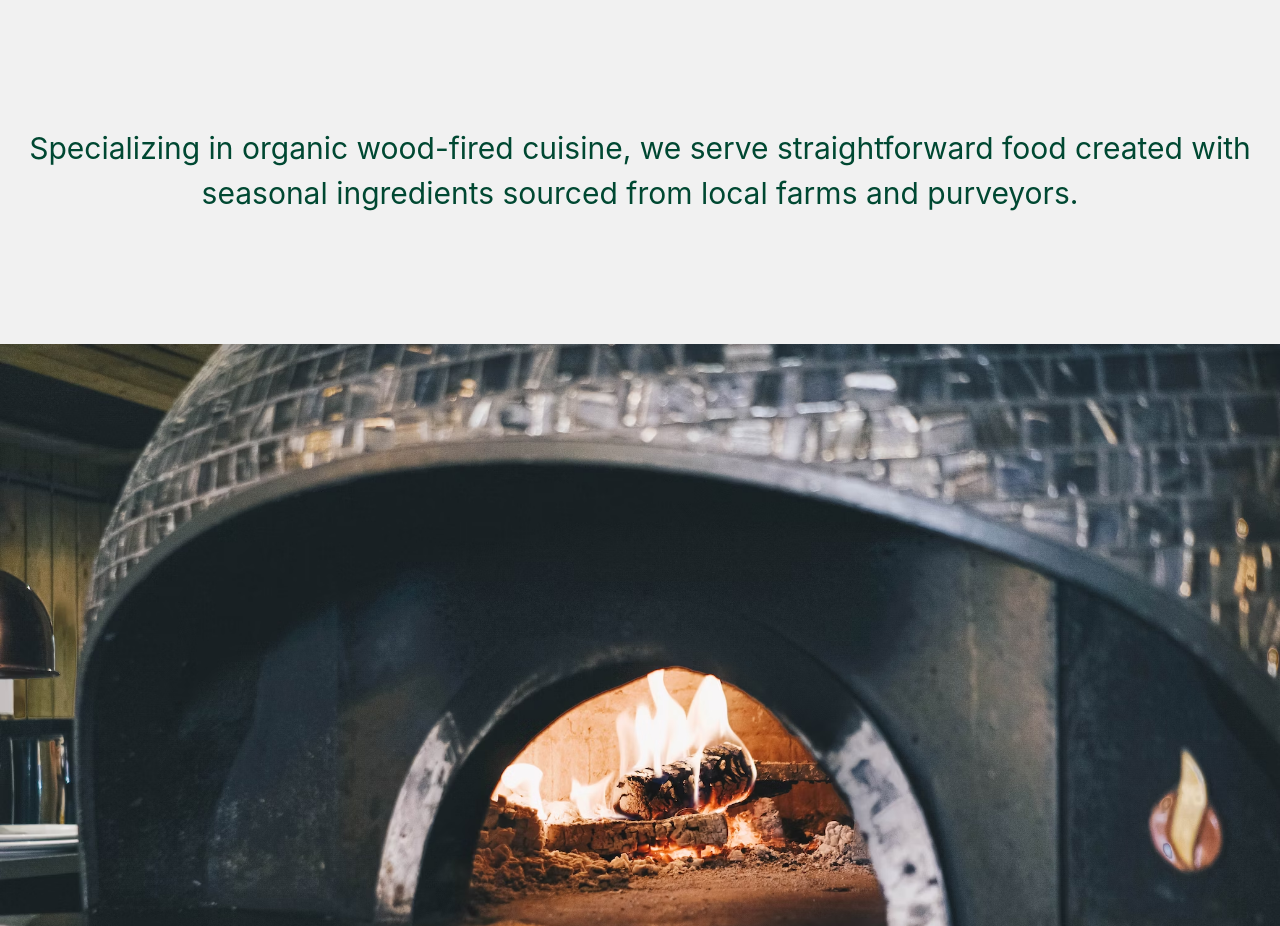
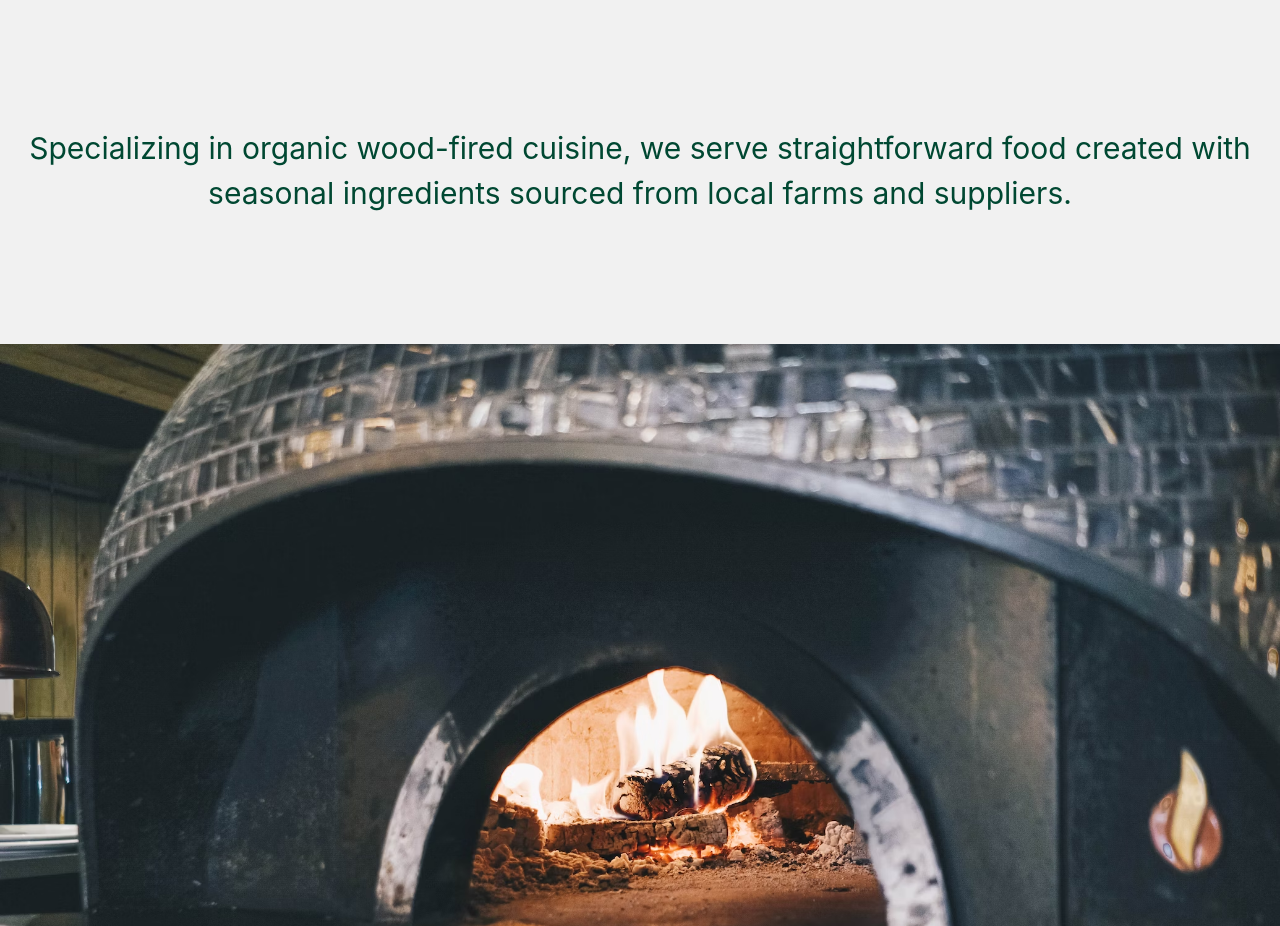
Before and after one commit to Apple-supaporn/project-3-restaurant-app-frontend, a React (Create React App) app: page / in a window 1280 px wide. Shown: the part 882-1808 px from the top of the page. Built offline with nearby package versions, Linux system fonts and the light colour scheme; no server answers.

Commit message:
change a word in Home page from 'purveyors' to 'suppliers'.

```diff
--- a/src/pages/Home.js
+++ b/src/pages/Home.js
@@ -46,7 +46,7 @@ const Home = () => {
                         <p>
                             Specializing in organic wood-fired cuisine, we serve straightforward
                             food created with seasonal ingredients sourced from local farms and
-                            purveyors.
+                            suppliers.
                         </p>
                     </div>
                 </div>
```
